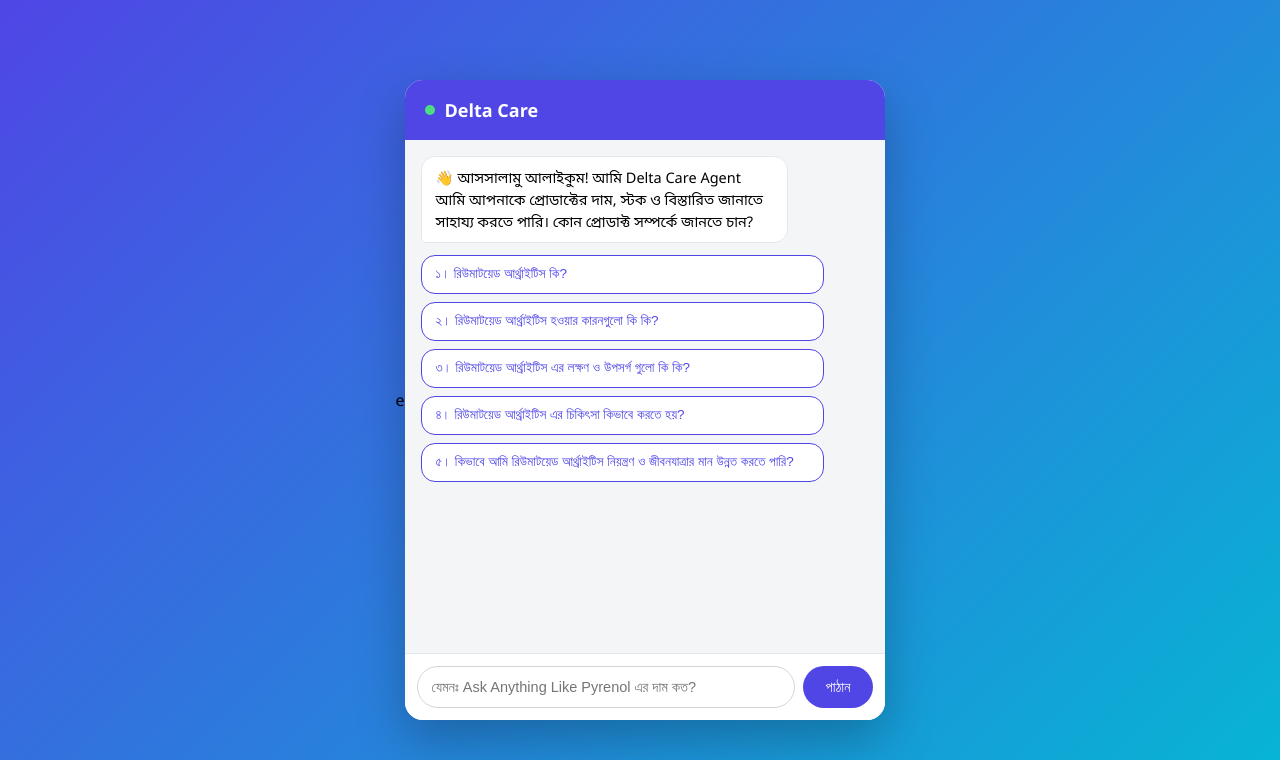
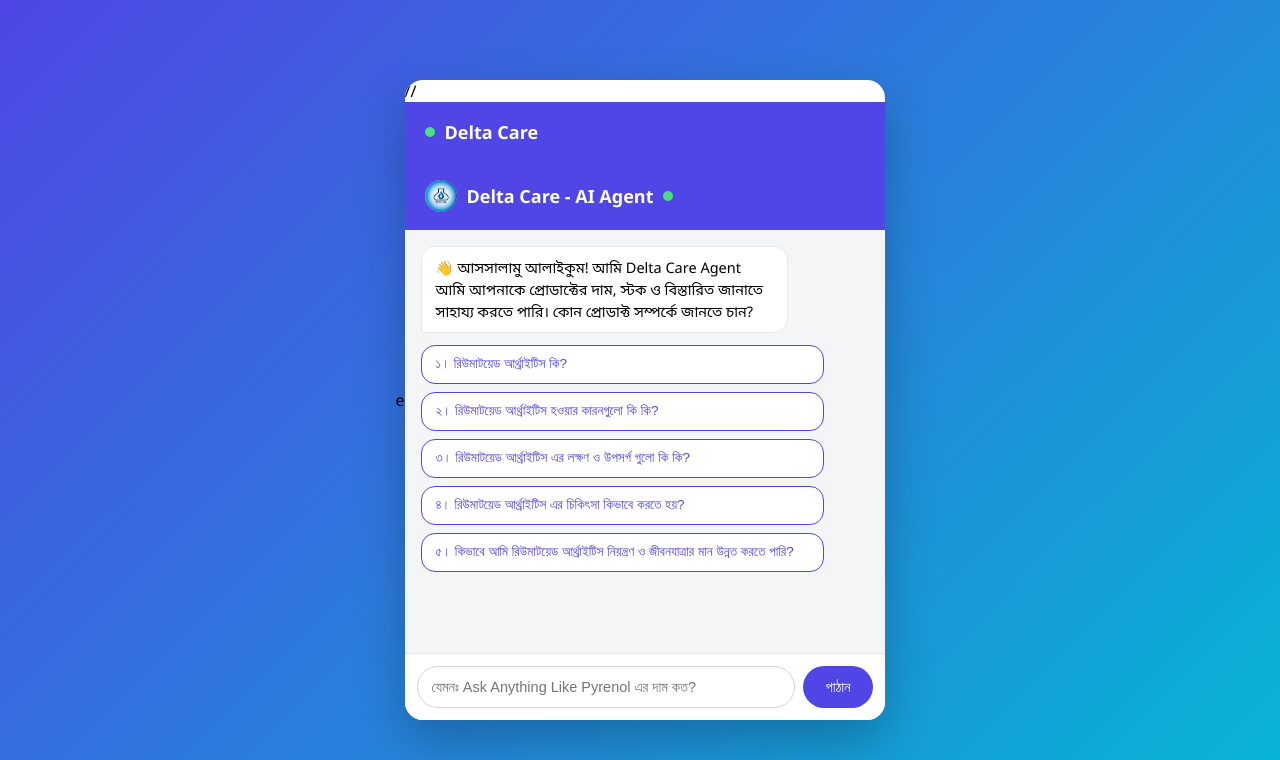
Before and after one commit to mdfakrulislam1990-cmyk/dpl_product-chatbot-Public, a Flask app: page / in a window 1280 px wide. Shown: the top 760 px of the page. Run offline with Flask 3, Linux system fonts and the light colour scheme; parts of the project's set-up code (start-up, migrations or seed data) failed here and were passed over.

Commit message:
Update chat header with logo and title

```diff
--- a/templates/index.html
+++ b/templates/index.html
@@ -131,8 +131,20 @@ e<!DOCTYPE html>
 <body>
 
 <div class="chat-container">
-  <div class="chat-header"><span class="dot"></span> Delta Care </div>
-  <div class="chat-messages" id="messages">
+ // <div class="chat-header"><span class="dot"></span> Delta Care </div>
+
+
+ <div class="chat-header">
+  <img src="/logo" alt="Delta Care Logo" style="width:32px;height:32px;border-radius:50%;object-fit:cover;">
+  Delta Care - AI Agent
+  <span class="dot"></span>
+</div>
+
+
+
+
+
+ <div class="chat-messages" id="messages">
     <div class="msg bot">👋 আসসালামু আলাইকুম! আমি Delta Care Agent আমি আপনাকে প্রোডাক্টের দাম, স্টক ও বিস্তারিত জানাতে সাহায্য করতে পারি। কোন প্রোডাক্ট সম্পর্কে জানতে চান?</div>
     <div class="suggestions" id="suggestions">
       <button class="suggestion-btn" id="sugg1" onclick="sendSuggestion('রিউমাটয়েড আর্থ্রাইটিস কি?', 'sugg1')">১। রিউমাটয়েড আর্থ্রাইটিস কি?</button>
```
